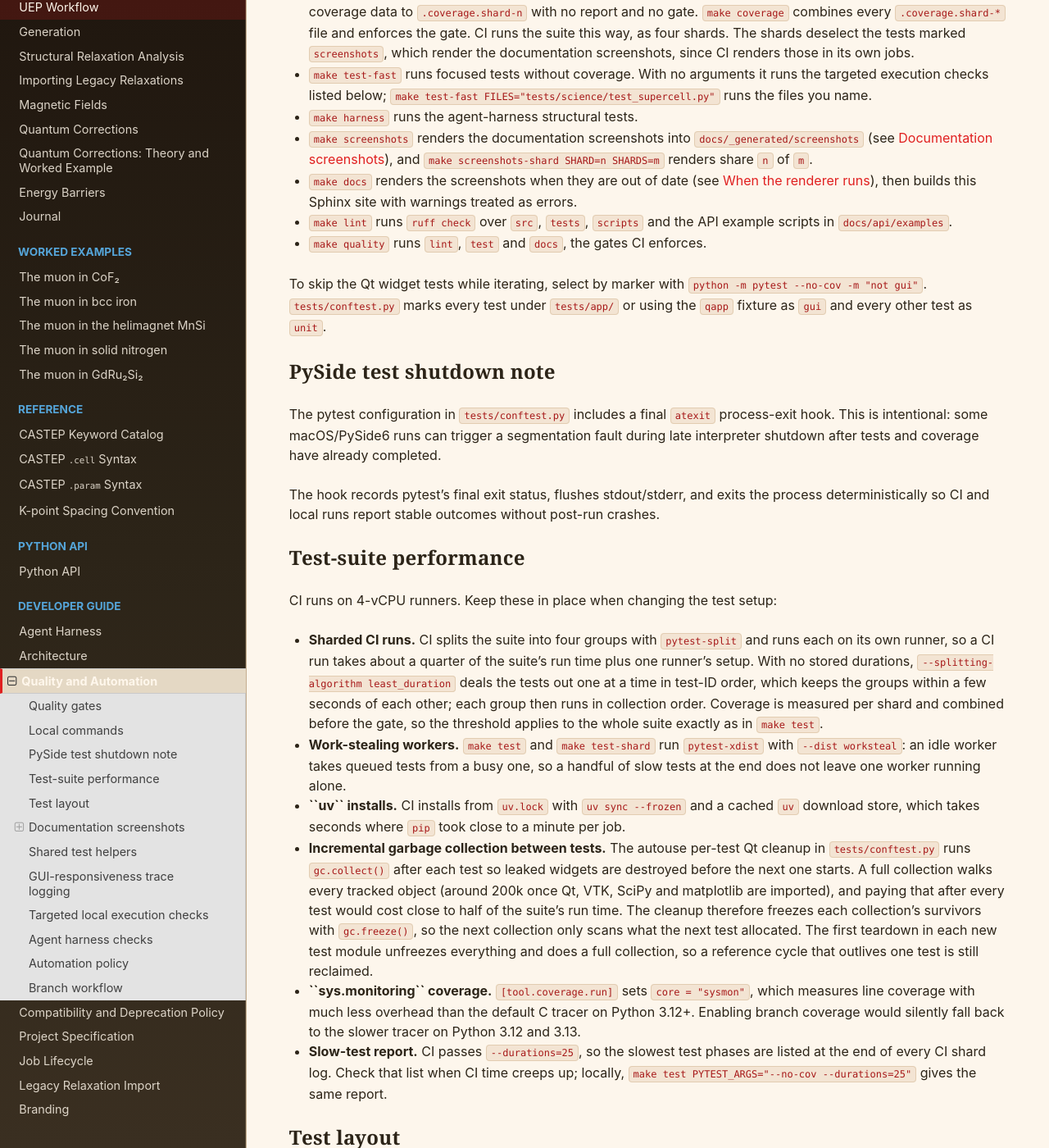
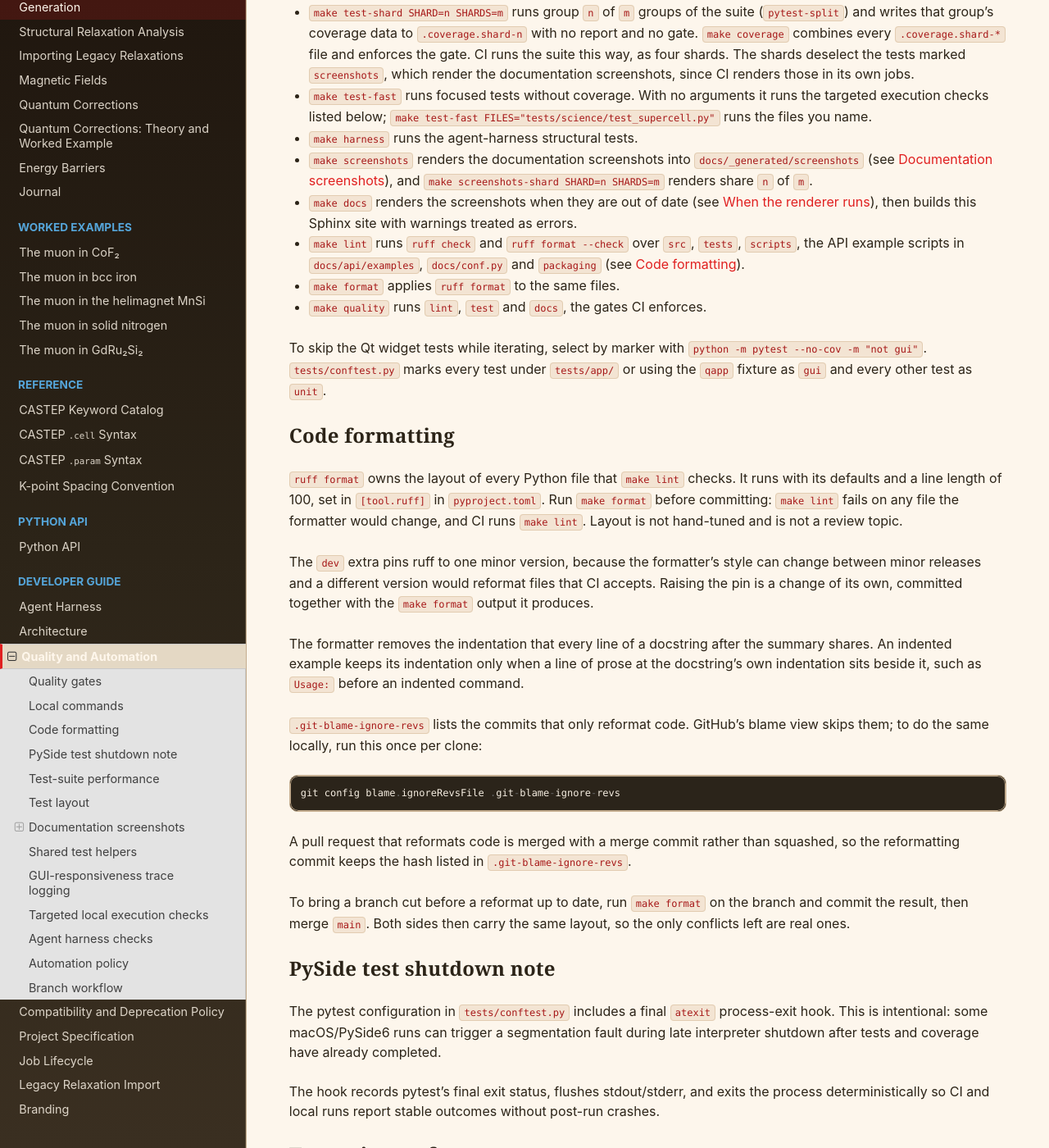
Before and after one commit to BenHuddart/mufinder, a Sphinx documentation site: the page built from docs/quality_and_automation.rst, in a window 1280 px wide and 1400 px high, scrolled down 703 px. Shown: the whole window at 82% size. Built offline with Sphinx 7.4.7 and the Read the Docs theme 3.1.0, drawn with Linux system fonts in a browser that asks for light colours; some of the changed text lies outside the part shown.

Commit message:
docs: document ruff formatting and skip the reformat in git blame
.git-blame-ignore-revs lists the formatting commit so GitHub's blame view
skips it. The quality page gains a Code formatting section: the line length,
why ruff is pinned, how docstring indentation is handled, the local blame
setting, why a reformat is merged with a merge commit, and how to update a
branch cut before a reformat. AGENTS.md and the PR template name the new
make lint check and make format.

Co-Authored-By: Claude Opus 5.5 <noreply@anthropic.com>

```diff
--- a/docs/quality_and_automation.rst
+++ b/docs/quality_and_automation.rst
@@ -7,6 +7,7 @@ Quality gates
 All implemented and future functionality must satisfy these gates:
 
 - Unit and integration tests must pass.
+- Lint and formatting checks must pass (``make lint``).
 - Agent-harness structural tests must pass.
 - Coverage must remain at or above 85 percent (enforced by pytest-cov).
 - Sphinx documentation must build with warnings treated as errors.
@@ -44,13 +45,48 @@ README, the pull-request template and CI refer to its targets. Pass
 - ``make docs`` renders the screenshots when they are out of date (see `When
   the renderer runs`_), then builds this Sphinx site with warnings treated as
   errors.
-- ``make lint`` runs ``ruff check`` over ``src``, ``tests``, ``scripts`` and the API example scripts in ``docs/api/examples``.
+- ``make lint`` runs ``ruff check`` and ``ruff format --check`` over ``src``,
+  ``tests``, ``scripts``, the API example scripts in ``docs/api/examples``,
+  ``docs/conf.py`` and ``packaging`` (see `Code formatting`_).
+- ``make format`` applies ``ruff format`` to the same files.
 - ``make quality`` runs ``lint``, ``test`` and ``docs``, the gates CI enforces.
 
 To skip the Qt widget tests while iterating, select by marker with
 ``python -m pytest --no-cov -m "not gui"``. ``tests/conftest.py`` marks every
 test under ``tests/app/`` or using the ``qapp`` fixture as ``gui`` and every
 other test as ``unit``.
+
+Code formatting
+---------------
+
+``ruff format`` owns the layout of every Python file that ``make lint`` checks.
+It runs with its defaults and a line length of 100, set in ``[tool.ruff]`` in
+``pyproject.toml``. Run ``make format`` before committing: ``make lint`` fails on
+any file the formatter would change, and CI runs ``make lint``. Layout is not
+hand-tuned and is not a review topic.
+
+The ``dev`` extra pins ruff to one minor version, because the formatter's style
+can change between minor releases and a different version would reformat files
+that CI accepts. Raising the pin is a change of its own, committed together with
+the ``make format`` output it produces.
+
+The formatter removes the indentation that every line of a docstring after the
+summary shares. An indented example keeps its indentation only when a line of
+prose at the docstring's own indentation sits beside it, such as ``Usage:``
+before an indented command.
+
+``.git-blame-ignore-revs`` lists the commits that only reformat code. GitHub's
+blame view skips them; to do the same locally, run this once per clone::
+
+    git config blame.ignoreRevsFile .git-blame-ignore-revs
+
+A pull request that reformats code is merged with a merge commit rather than
+squashed, so the reformatting commit keeps the hash listed in
+``.git-blame-ignore-revs``.
+
+To bring a branch cut before a reformat up to date, run ``make format`` on the
+branch and commit the result, then merge ``main``. Both sides then carry the
+same layout, so the only conflicts left are real ones.
 
 PySide test shutdown note
 -------------------------
@@ -682,7 +718,8 @@ continuous integration and tag-driven publishing:
 - Pull requests into ``main`` (and pushes to ``main`` after merge) run the full
   quality gates:
 
-  - ``make lint``: ``ruff check`` over ``src``, ``tests``, ``scripts`` and the API example scripts in ``docs/api/examples``
+  - ``make lint``: ``ruff check`` and ``ruff format --check`` (see `Code
+    formatting`_)
   - ``make test-shard SHARD=n SHARDS=4 PYTEST_WORKERS=auto`` on four runners,
     each distributed with ``pytest-xdist`` using ``--dist worksteal``, then
     ``make coverage`` in the required ``tests`` job, which combines the shards'
```
Also changed, not shown: AGENTS.md (+2 -1 lines), .github/PULL_REQUEST_TEMPLATE.md, 1 other file.
